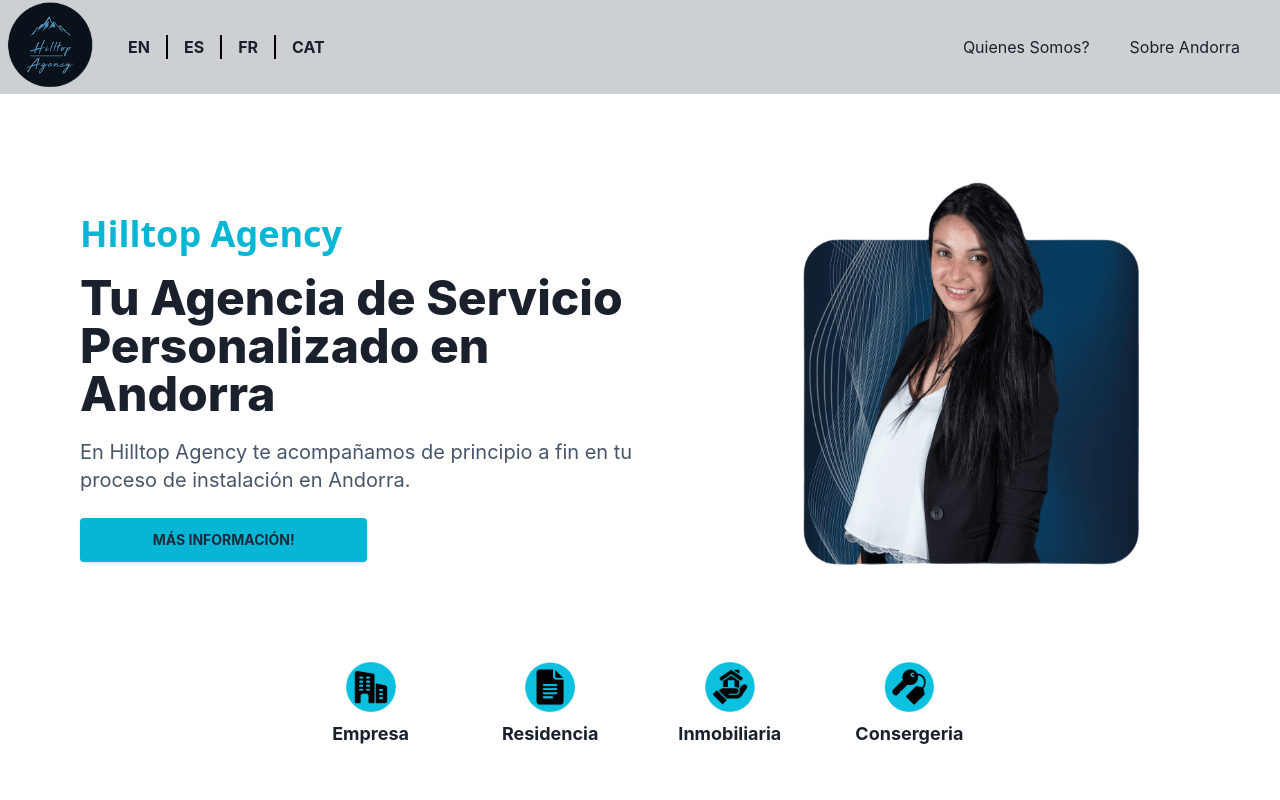
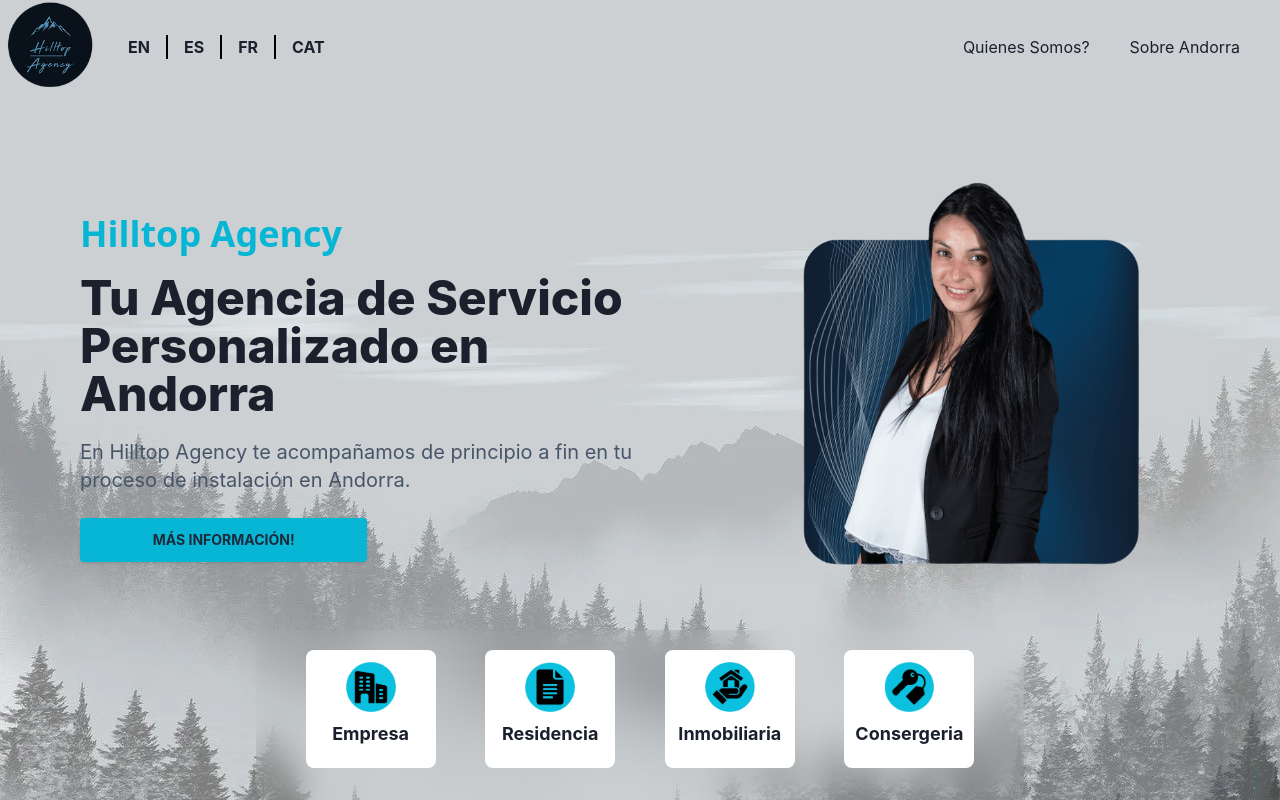
Before and after one commit to Jsendz/lauweb-dev, a React (Vite) app: page / in a window 1280 px wide. Shown: the top 800 px of the page. Built offline with nearby package versions, Linux system fonts and the light colour scheme.

Commit message:
lauweb-dev

```diff
--- a/src/Components/Home.jsx
+++ b/src/Components/Home.jsx
@@ -1,5 +1,5 @@
 import React from 'react'
-import { Forest, Lau } from '../assets/index.js';
+import { Lau } from '../assets/index.js';
 
 import {useTranslation} from "react-i18next";
 import Modal from './Modal.jsx';
@@ -14,7 +14,7 @@ const Home = () => {
     const [t] = useTranslation("global");
 
   return (
-    <div className="w-full h-screen"   >
+    <div className="w-full h-screen bg-forest "   >
         <div className="w-full mx-auto  lg:max-w-7xl lg:h-[70%] h-full flex flex-col lg:flex-row lg:justify-around lg:items-start xl:items-center rounded-xl lg:mb-32 xl:mb-40 " >
             <div className="w-full flex flex-col justify-center text-left p-2 pt-10 pl-4 lg:pl-20" >
 
--- a/src/Components/Navbar.jsx
+++ b/src/Components/Navbar.jsx
@@ -19,7 +19,7 @@ const Navbar = () => {
     };
 
   return (
-    <nav className="w-full flex justify-between items-center navbar" style={{ backgroundImage: `url(${Forest})`,backgroundSize: 'cover' }}>
+    <nav className="w-full flex justify-between items-center navbar bg-forest" >
       <Link to='/'><img src={Logo2} alt="logo Hilltop Agency " className="w-[100px]"  /></Link>
       <div className="flex sm:ml-3 font-bold">
                 <button className="px-4 border-r-2 border-black" onClick={() => i18n.changeLanguage("en")} >EN</button>
--- a/tailwind.config.js
+++ b/tailwind.config.js
@@ -6,8 +6,7 @@ export default {
   ],
   theme: {
     backgroundImage: {
-      'forest': "url('../../public/assets/forest.jpg')",
-      'serblue': "url('../../public/assets/serblue.webp')",
+      'forest': "url('assets/forest.webp')",
       'sky': "url('../../public/assets/sky.webp')",
     },
 
```
